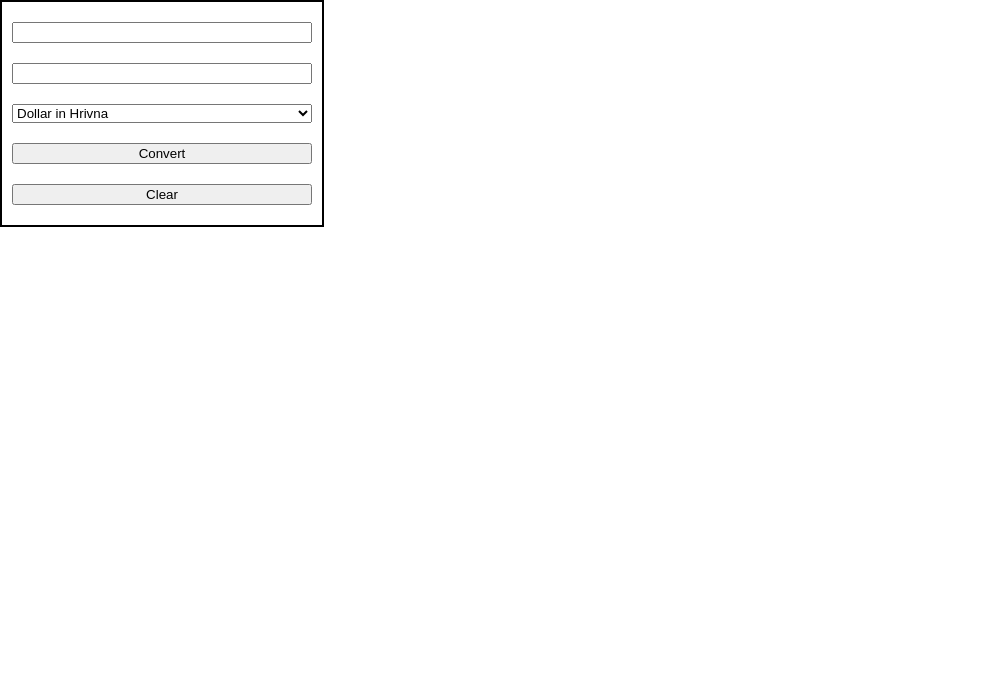
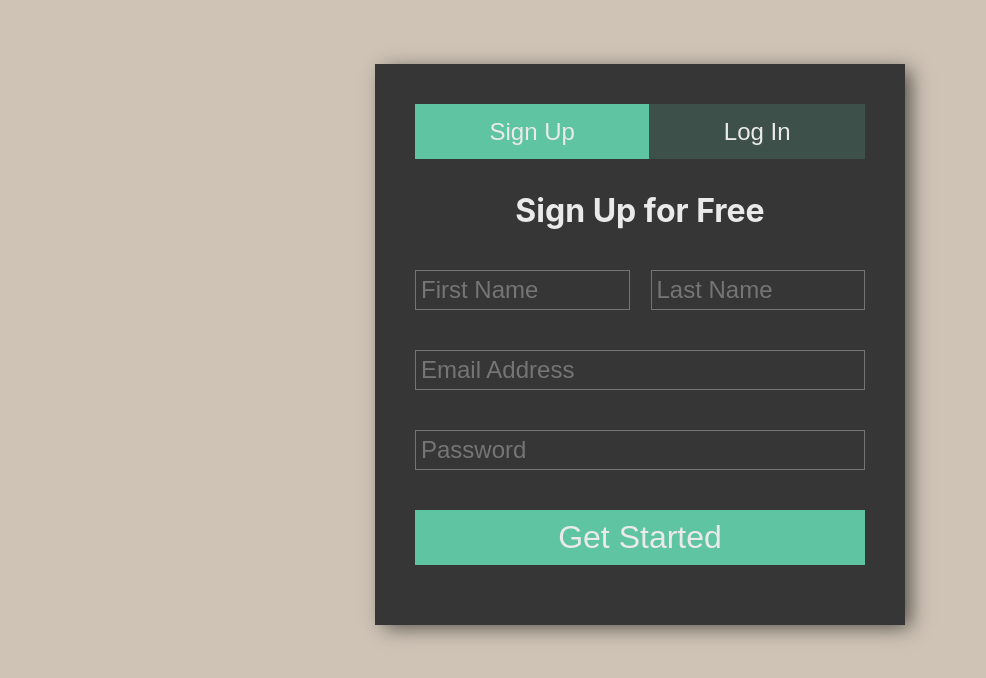
Before and after one commit to Lubov1506/remember, a React (Create React App) app: page / in a window 1280 px wide. Shown: the top 678 px of the page, without its empty margins (0-986 px from the left). Built offline with nearby package versions, Linux system fonts and the light colour scheme.

Commit message:
SignLoginForm

```diff
--- a/src/App.js
+++ b/src/App.js
@@ -1,12 +1,12 @@
 import React from 'react'
 import './App.css'
-import CalculateForm from './components/CalculateForm'
+import SignLoginForm from './components/SignLoginForm'
 
 class App extends React.Component {
   render () {
     return (
       <>
-        <CalculateForm />
+        <SignLoginForm />
       </>
     )
   }
--- /dev/null
+++ b/src/components/SignLoginForm/Login/index.js
@@ -0,0 +1,44 @@
+import React, { Component } from 'react'
+
+class Login extends Component {
+  constructor (props) {
+    super(props)
+    this.state = {
+      email: '',
+      password: ''
+    }
+  }
+  inputHhandler = event => {
+    const { name, value } = event.target
+    this.setState({
+      [name]: value
+    })
+  }
+  render () {
+    const { email, password } = this.state
+    return (
+      <>
+        <div className='container'>
+          <h3 className='header'>Welcome Back!</h3>
+          <input
+            type='email'
+            placeholder='Email Address'
+            name='email'
+            value={email}
+            onChange={this.inputHhandler}
+          />
+          <input
+            type='password'
+            placeholder='Password'
+            name='password'
+            value={password}
+            onChange={this.inputHhandler}
+          />
+          <button className='submit-button '>Log In</button>
+        </div>
+      </>
+    )
+  }
+}
+
+export default Login
--- /dev/null
+++ b/src/components/SignLoginForm/Sign/index.js
@@ -0,0 +1,38 @@
+import React, { Component } from 'react'
+
+class Sign extends Component {
+  constructor(props) {
+    super(props);
+    this.state={
+      firstName:'',
+      lastName: '',
+      email:'',
+      password: ''
+    }
+  }
+  inputHhandler = event => {
+    const { name, value } = event.target
+    this.setState({
+      [name]: value
+    })
+  }
+  render () {
+    const {firstName, lastName, email, password} = this.state
+    return (
+      <>
+        <div className='container'>
+          <h3 className='header'>Sign Up for Free</h3>
+          <div className='names'>
+            <input type='text' placeholder='First Name' name='firstName' value={firstName} onChange={this.inputHhandler}/>
+            <input type='text' placeholder='Last Name' name='lastName' value={lastName} onChange={this.inputHhandler}/>
+          </div>
+          <input type='email' placeholder='Email Address' name='email' value={email} onChange={this.inputHhandler}/>
+          <input type='password' placeholder='Password' name='password' value={password} onChange={this.inputHhandler}/>
+          <button className='submit-button '>Get Started</button>
+        </div>
+      </>
+    )
+  }
+}
+
+export default Sign
--- /dev/null
+++ b/src/components/SignLoginForm/SignLoginForm.css
@@ -0,0 +1,82 @@
+body {
+  background-color: rgb(206, 195, 181);
+  box-sizing: border-box;
+}
+.form-container {
+  margin: 0 auto;
+  margin-top: 5%;
+  padding: 2em;
+  width: 450px;
+  background-color: rgb(54, 54, 54);
+  font-size: 20px;
+  color: rgb(234, 234, 234);
+  display: flex;
+  flex-direction: column;
+  justify-content: space-between;
+  box-shadow: 7px 4px 19px -2px rgba(0, 0, 0, 0.61);
+
+
+  --margin-size: 20px 0;
+}
+.submit-button {
+  background-color: rgb(95, 196, 162);
+  height: 55px;
+  font-size: 2rem;
+  border: none;
+  color: inherit;
+  margin: var(--margin-size);
+}
+.control-btn {
+  display: flex;
+  flex-direction: row;
+  justify-content: space-around;
+}
+.control-btn button {
+  height: 55px;
+  font-size: 1.5rem;
+  border: none;
+  color: inherit;
+  flex-grow: 1;
+  transition: background-color 180ms linear;
+}
+.button-on {
+  background-color: rgb(95, 196, 162);
+}
+.button-on:hover,
+.button-off:hover,
+.submit-button:hover  {
+  cursor: pointer;
+  background-color: rgb(81, 174, 143);
+}
+.button-off {
+  background-color: rgba(95, 196, 162, 0.178);
+}
+.header {
+  font-size: 2rem;
+
+  margin-bottom: 20px;
+}
+input {
+  background-color: inherit;
+  border: none;
+  border: 1px solid rgba(128, 128, 128, 0.837);
+  font-size: 1.5rem;
+  padding: 5px;
+  margin: var(--margin-size);
+  color: inherit;
+}
+.container {
+  display: flex;
+  flex-direction: column;
+  height: 90%;
+  justify-content: space-around;
+  text-align: center;
+}
+.names {
+  display: flex;
+  flex-direction: row;
+  justify-content: space-between;
+}
+.names input {
+  width: 45%;
+}
--- /dev/null
+++ b/src/components/SignLoginForm/index.js
@@ -0,0 +1,58 @@
+import React, { Component } from 'react'
+import Login from './Login'
+import Sign from './Sign'
+import './SignLoginForm.css'
+class SignLoginForm extends Component {
+  constructor (props) {
+    super(props)
+    this.state = {
+      view: true
+    }
+  }
+  buttonToggle = event => {
+    const { name } = event.target
+    if (name === 'signUp') {
+      this.setState({
+        view: true
+      })
+    } else if (name === 'logIn') {
+      this.setState({
+        view: false
+      })
+    }
+  }
+  shouldComponentUpdate(nextProps, nextState){
+    if(this.state.view === nextState.view){
+      return false
+    }
+    return true
+  }
+  render () {
+    const { view } = this.state
+    return (
+      <div className='overlay'>
+        <section className='form-container'>
+          <div className='control-btn '>
+            <button
+              className={view ? 'button-on' : 'button-off'}
+              onClick={this.buttonToggle}
+              name='signUp'
+            >
+              Sign Up
+            </button>
+            <button
+              className={view ? 'button-off' : 'button-on'}
+              onClick={this.buttonToggle}
+              name='logIn'
+            >
+              Log In
+            </button>
+          </div>
+          {view ? <Sign /> : <Login />}
+        </section>
+      </div>
+    )
+  }
+}
+
+export default SignLoginForm
```
